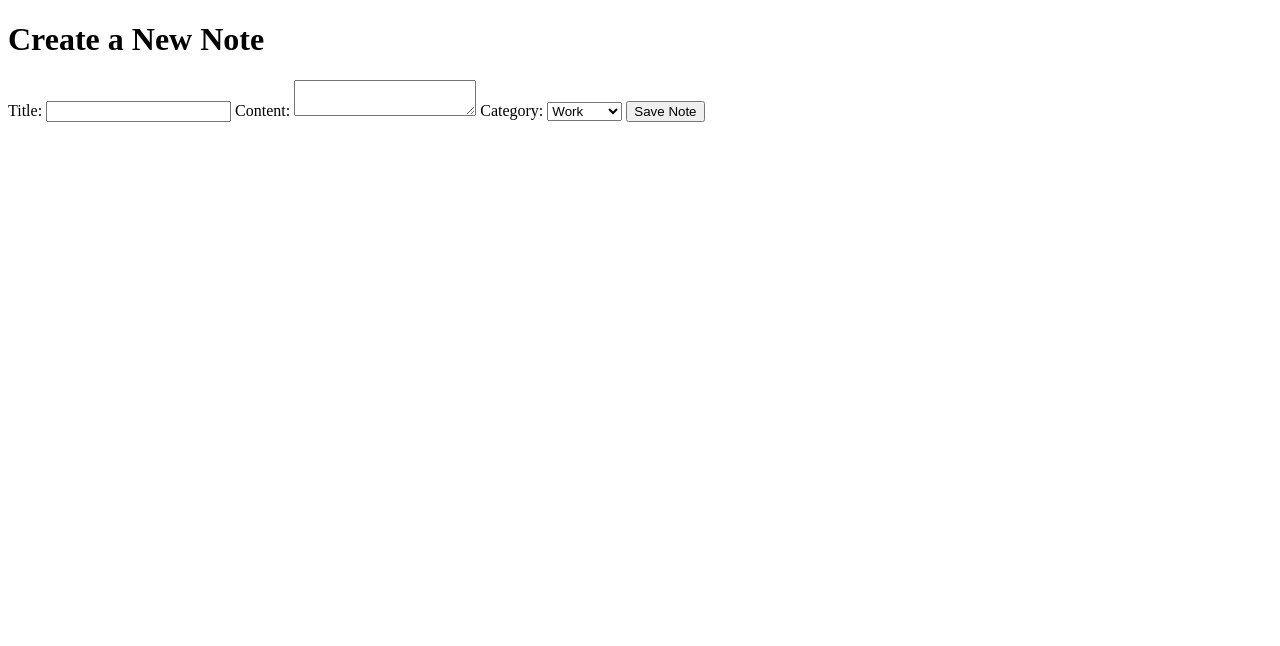
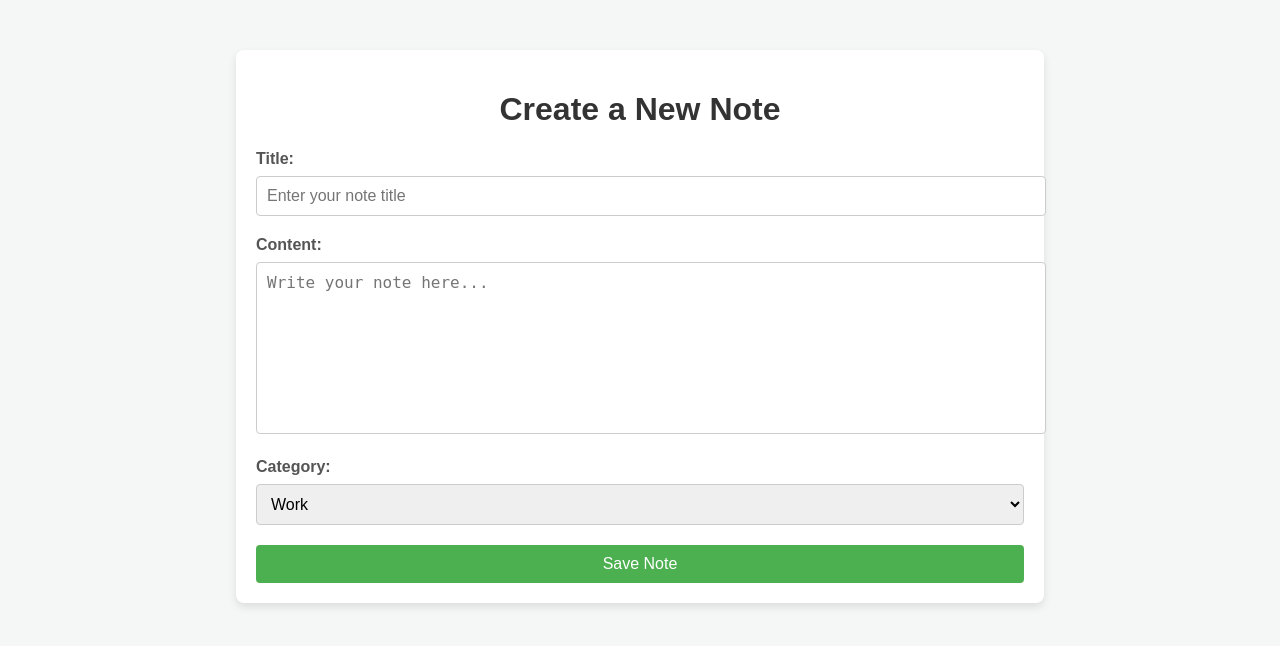
Before and after one commit to shironekoko/flask_test, a Flask app: page /create_note in a window 1280 px wide. Shown: the top 646 px of the page. Run offline with Flask 3, Linux system fonts and the light colour scheme; a user stored in the database is signed in.

Commit message:
displayoncreate

```diff
--- a/templates/create_note.html
+++ b/templates/create_note.html
@@ -4,18 +4,74 @@
     <meta charset="UTF-8">
     <meta name="viewport" content="width=device-width, initial-scale=1.0">
     <title>Create Note</title>
+    <style>
+        body {
+            font-family: Arial, sans-serif;
+            background-color: #f4f7f6;
+            margin: 0;
+            padding: 0;
+        }
+        .container {
+            width: 60%;
+            margin: 0 auto;
+            background-color: #fff;
+            padding: 20px;
+            border-radius: 8px;
+            box-shadow: 0 4px 8px rgba(0, 0, 0, 0.1);
+            margin-top: 50px;
+        }
+        h1 {
+            text-align: center;
+            color: #333;
+        }
+        label {
+            display: block;
+            margin-bottom: 8px;
+            font-weight: bold;
+            color: #555;
+        }
+        input[type="text"], textarea, select {
+            width: 100%;
+            padding: 10px;
+            margin-bottom: 20px;
+            border: 1px solid #ccc;
+            border-radius: 4px;
+            font-size: 16px;
+            resize: none;
+        }
+        textarea {
+            height: 150px;
+        }
+        button {
+            background-color: #4CAF50;
+            color: white;
+            padding: 10px 20px;
+            border: none;
+            border-radius: 4px;
+            cursor: pointer;
+            font-size: 16px;
+            width: 100%;
+        }
+        button:hover {
+            background-color: #45a049;
+        }
+        .note-category {
+            margin-bottom: 20px;
+        }
+    </style>
 </head>
 <body>
+    <div class="container">
         <h1>Create a New Note</h1>
         <form method="POST">
             <label for="title">Title:</label>
-        <input type="text" name="title" required>
+            <input type="text" name="title" placeholder="Enter your note title" required>
 
             <label for="content">Content:</label>
-        <textarea name="content" required></textarea>
+            <textarea name="content" placeholder="Write your note here..." required></textarea>
 
             <label for="category">Category:</label>
-        <select name="category">
+            <select name="category" class="note-category">
                 <option value="work">Work</option>
                 <option value="idea">Idea</option>
                 <option value="personal">Personal</option>
@@ -23,5 +79,6 @@
 
             <button type="submit">Save Note</button>
         </form>
+    </div>
 </body>
 </html>
```
Lines whose indentation alone changed are shown as unchanged.
